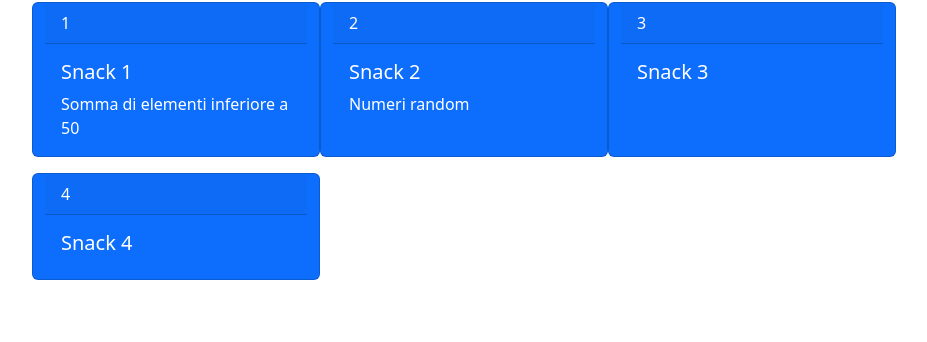
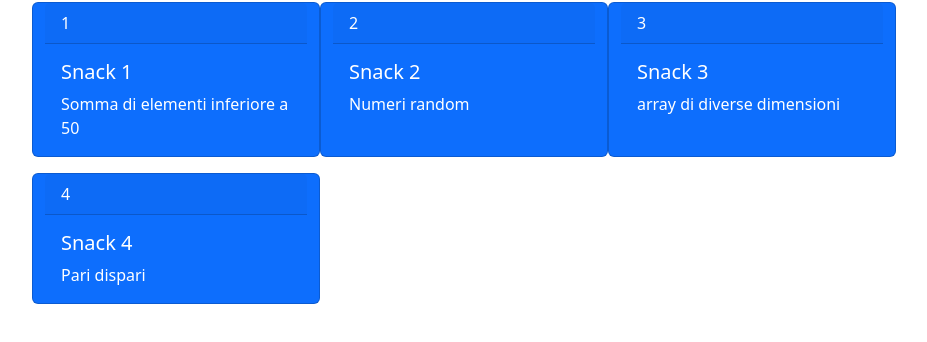
Before and after one commit to ALANOMAM/js-jsnacks-blocco-2, a plain HTML site: page index.html in a window 1280 px wide. Shown: the part 118-460 px from the top of the page, without its empty margins (38-965 px from the left). Drawn offline with nearby package versions, Linux system fonts and the light colour scheme.

```diff
--- a/index.html
+++ b/index.html
@@ -34,7 +34,7 @@
                 <div class="card-header">3</div>
                 <div class="card-body">
                     <h5 class="card-title">Snack 3</h5>
-                    <p class="card-text"> </p>
+                    <p class="card-text">array di diverse dimensioni </p>
                 </div>
             </a>
 
@@ -42,7 +42,7 @@
                 <div class="card-header">4</div>
                 <div class="card-body">
                     <h5 class="card-title">Snack 4</h5>
-                    <p class="card-text"></p>
+                    <p class="card-text">Pari dispari</p>
                 </div>
             </a>
 
```
Also changed, not shown: snack3/index.js (+17 -0 lines).
